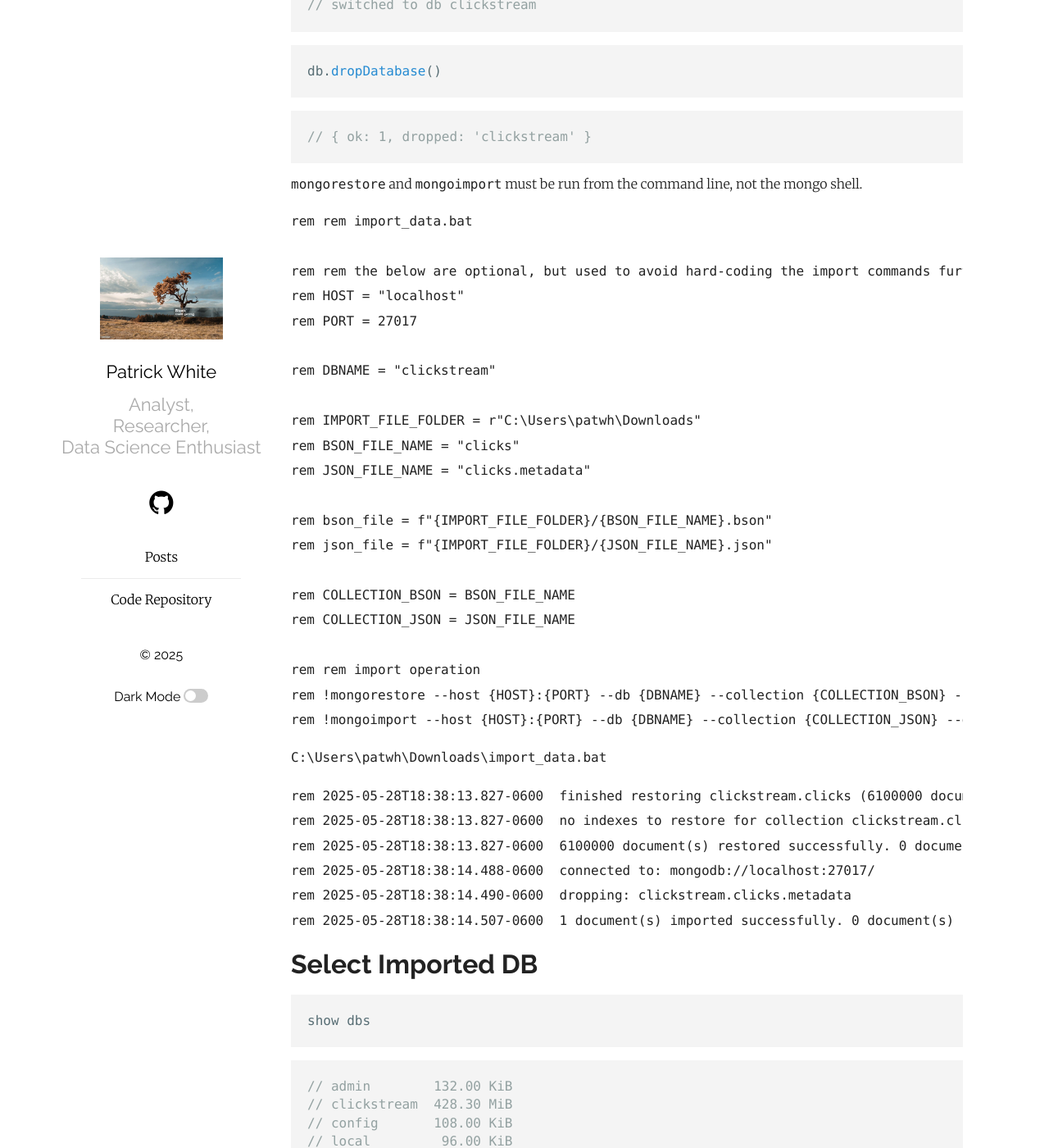
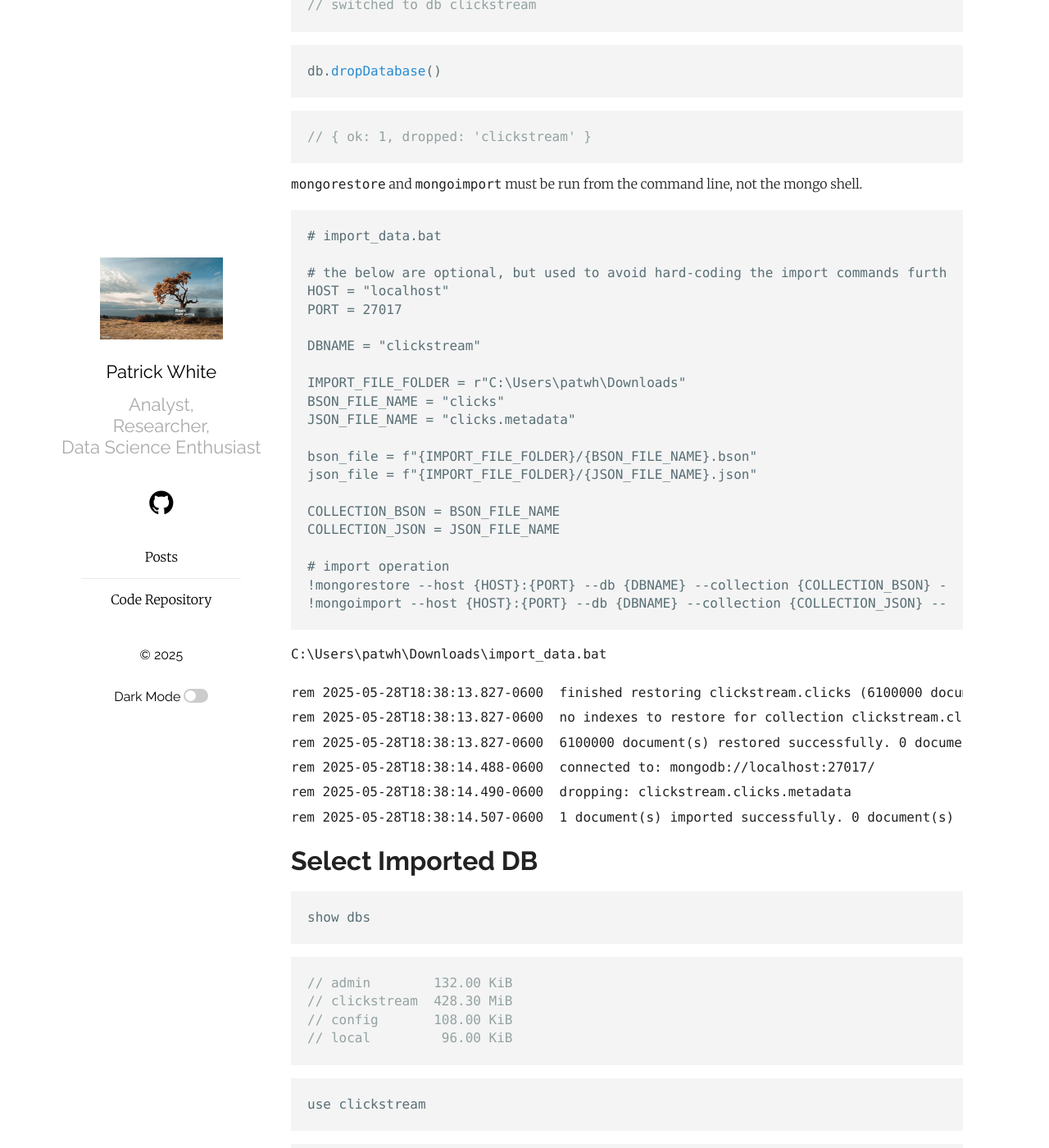
Before and after one commit to pw398/pw398.github.io, a Jekyll site: the page built from _posts/2025-05-28-MongoDB-via-MongoShell.md, in a window 1280 px wide and 1400 px high, scrolled down 2512 px. Shown: the whole window at 82% size. Built offline with Jekyll 4.4.1, drawn with Linux system fonts in a browser that asks for light colours.

Commit message:
Add files via upload

````diff
--- a/_posts/2025-05-28-MongoDB-via-MongoShell.md
+++ b/_posts/2025-05-28-MongoDB-via-MongoShell.md
@@ -131,28 +131,28 @@ db.dropDatabase()
 <code>mongorestore</code> and <code>mongoimport</code> must be run from the command line, not the mongo shell.
 
 
-```cmd
-rem rem import_data.bat
+```text
+# import_data.bat
 
-rem rem the below are optional, but used to avoid hard-coding the import commands further below
-rem HOST = "localhost"
-rem PORT = 27017
+# the below are optional, but used to avoid hard-coding the import commands further below
+HOST = "localhost"
+PORT = 27017
 
-rem DBNAME = "clickstream"
+DBNAME = "clickstream"
 
-rem IMPORT_FILE_FOLDER = r"C:\Users\patwh\Downloads"
-rem BSON_FILE_NAME = "clicks"
-rem JSON_FILE_NAME = "clicks.metadata"
+IMPORT_FILE_FOLDER = r"C:\Users\patwh\Downloads"
+BSON_FILE_NAME = "clicks"
+JSON_FILE_NAME = "clicks.metadata"
 
-rem bson_file = f"{IMPORT_FILE_FOLDER}/{BSON_FILE_NAME}.bson"
-rem json_file = f"{IMPORT_FILE_FOLDER}/{JSON_FILE_NAME}.json"
+bson_file = f"{IMPORT_FILE_FOLDER}/{BSON_FILE_NAME}.bson"
+json_file = f"{IMPORT_FILE_FOLDER}/{JSON_FILE_NAME}.json"
 
-rem COLLECTION_BSON = BSON_FILE_NAME
-rem COLLECTION_JSON = JSON_FILE_NAME
+COLLECTION_BSON = BSON_FILE_NAME
+COLLECTION_JSON = JSON_FILE_NAME
 
-rem rem import operation
-rem !mongorestore --host {HOST}:{PORT} --db {DBNAME} --collection {COLLECTION_BSON} --drop "{bson_file}"
-rem !mongoimport --host {HOST}:{PORT} --db {DBNAME} --collection {COLLECTION_JSON} --drop --type json "{json_file}"
+# import operation
+!mongorestore --host {HOST}:{PORT} --db {DBNAME} --collection {COLLECTION_BSON} --drop "{bson_file}"
+!mongoimport --host {HOST}:{PORT} --db {DBNAME} --collection {COLLECTION_JSON} --drop --type json "{json_file}"
 ```
 
 <p></p>
````
